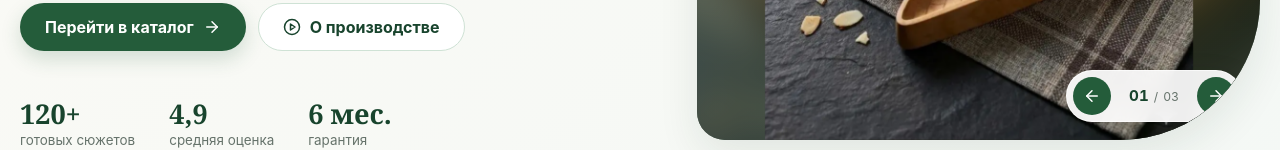
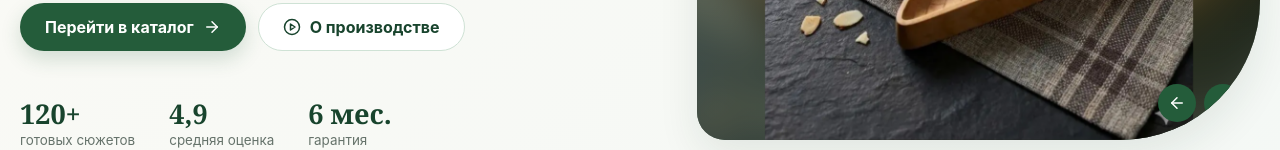
Before and after one commit to WorthyFire1/kelo-frontend, a React (Vite) app: page / in a window 1280 px wide. Shown: the part 693-843 px from the top of the page. Built offline with nearby package versions, Linux system fonts and the light colour scheme; no server answers.

Commit message:
fix: simplify home slider controls

```diff
--- a/src/components/home/Hero.tsx
+++ b/src/components/home/Hero.tsx
@@ -103,8 +103,6 @@ export function Hero({ readySketches = 120, averageRating = 4.9, guaranteeMonths
 
   const slide = slides[activeSlide];
   const image = slide.images[activeImage];
-  const slideNumber = String(activeSlide + 1).padStart(2, '0');
-  const slidesCount = String(slides.length).padStart(2, '0');
 
   return (
     <section
@@ -152,7 +150,6 @@ export function Hero({ readySketches = 120, averageRating = 4.9, guaranteeMonths
             <button type="button" onClick={showPrevious} aria-label="Предыдущая фотография">
               <ArrowLeft size={18} />
             </button>
-            <span><strong>{slideNumber}</strong><i>/</i>{slidesCount}</span>
             <button type="button" onClick={showNext} aria-label="Следующая фотография">
               <ArrowRight size={18} />
             </button>
--- a/src/styles/index.css
+++ b/src/styles/index.css
@@ -140,13 +140,10 @@ summary { cursor: pointer; }
 .hero-slider__backdrop { position: absolute; inset: -28px; z-index: 0; background: center / cover no-repeat; filter: blur(20px); opacity: .65; transform: scale(1.08); }
 .hero-slider__media::after { content: ""; position: absolute; inset: 0; z-index: 1; background: linear-gradient(135deg, rgba(8, 29, 18, .18), rgba(8, 29, 18, .04)); pointer-events: none; }
 .hero-slider__media > img { position: relative; z-index: 2; width: 100%; height: 100%; object-fit: contain; animation: hero-slide-in .5s ease both; }
-.hero-slider__controls { position: absolute; right: 18px; bottom: 18px; z-index: 3; display: flex; align-items: center; gap: 7px; padding: 6px; border: 1px solid rgba(255, 255, 255, .65); border-radius: 999px; background: rgba(255, 255, 255, .92); box-shadow: 0 10px 28px rgba(9, 30, 18, .2); backdrop-filter: blur(10px); }
+.hero-slider__controls { position: absolute; right: 18px; bottom: 18px; z-index: 3; display: flex; align-items: center; gap: 8px; }
 .hero-slider__controls button { width: 38px; height: 38px; display: grid; place-items: center; padding: 0; border: 0; border-radius: 50%; background: var(--green-800); color: var(--white); transition: .2s ease; }
 .hero-slider__controls button:hover { background: var(--green-700); transform: translateY(-1px); }
 .hero-slider__controls button:focus-visible { outline: 3px solid var(--green-200); outline-offset: 2px; }
-.hero-slider__controls > span { min-width: 72px; display: flex; align-items: baseline; justify-content: center; gap: 5px; color: var(--muted); font-size: .76rem; font-variant-numeric: tabular-nums; }
-.hero-slider__controls strong { color: var(--green-900); font-size: .95rem; }
-.hero-slider__controls i { font-style: normal; color: var(--green-300); }
 @keyframes hero-slide-in { from { opacity: .45; transform: scale(1.025); } to { opacity: 1; transform: scale(1); } }
 .image-placeholder { width: 100%; min-height: 260px; display: flex; flex-direction: column; align-items: center; justify-content: center; text-align: center; gap: 9px; padding: 24px; color: var(--green-700); background: radial-gradient(circle at 20% 15%, rgba(255,255,255,.9), transparent 30%), linear-gradient(145deg, #eaf3ec, #d7e8dc); border: 1px solid var(--green-200); overflow: hidden; }
 .image-placeholder strong { font-family: Georgia, "Times New Roman", serif; font-size: 1.1rem; }
```
